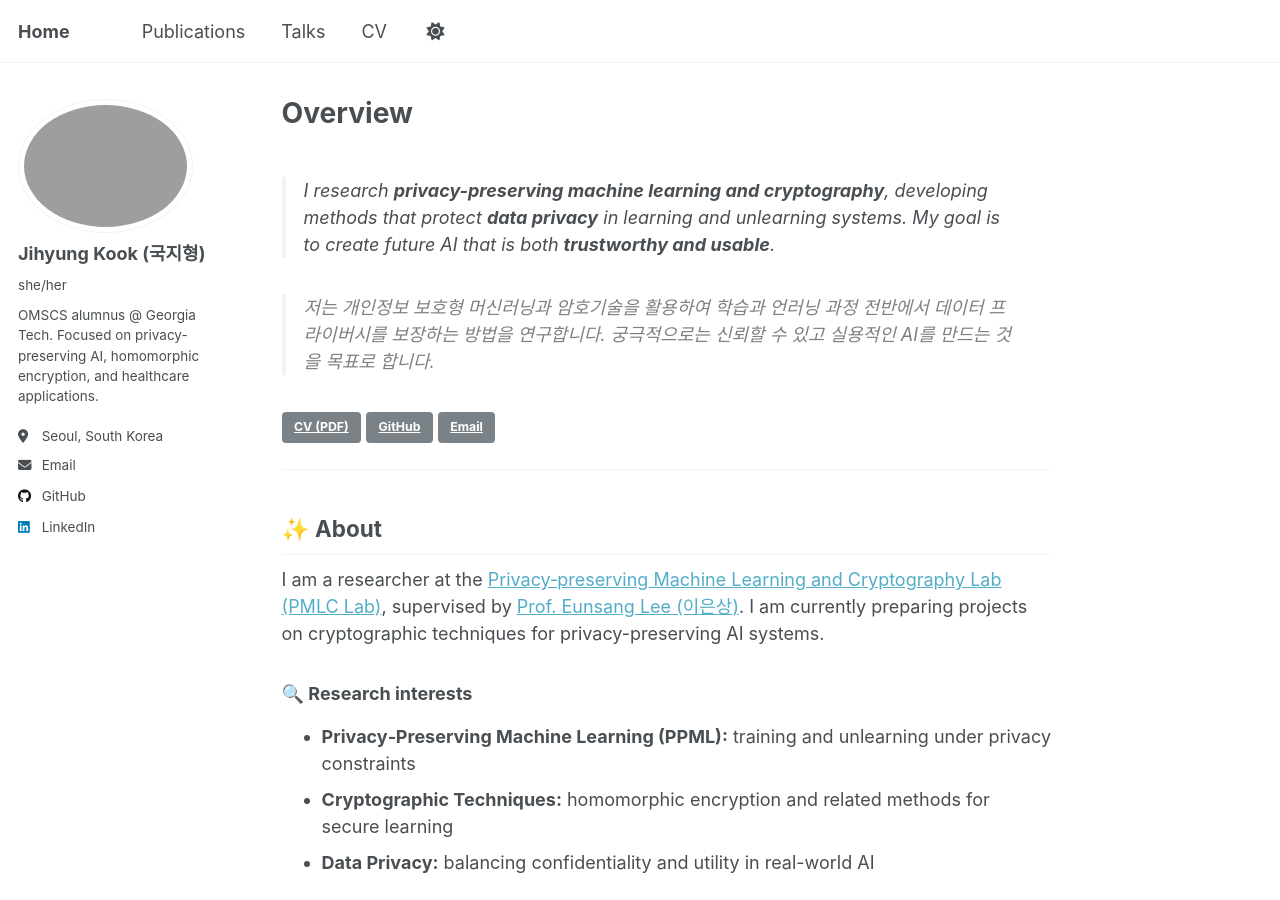
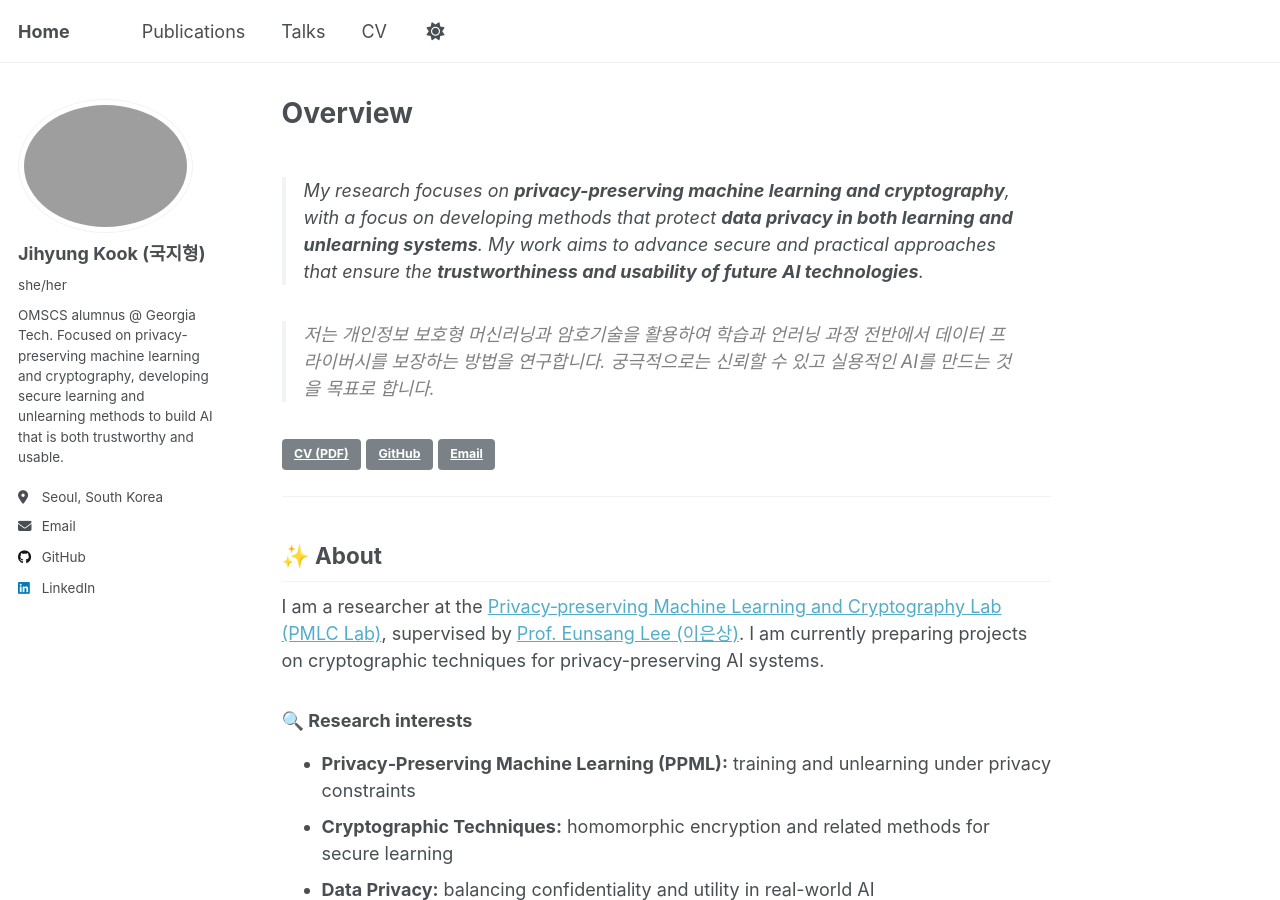
Before and after one commit to thepawgrammer/thepawgrammer.github.io, a Jekyll site: the page built from _pages/about.md, in a window 1280 px wide and 900 px high. Built offline with Jekyll 4.4.1, drawn with Linux system fonts in a browser that asks for light colours; a script that is not in the unit is left out.

Commit message:
Change my research interests and cv

```diff
--- a/_config.yml
+++ b/_config.yml
@@ -12,7 +12,7 @@ site_theme               : "default" # Currently available options are "default"
 title                    : "Home"
 title_separator          : "-"
 name                     : &name "Jihyung Kook (국지형)"
-description              : &description "Focused on privacy-preserving AI, homomorphic encryption, and healthcare applications."
+description              : &description "Focused on privacy-preserving machine learning and cryptography, developing secure learning and unlearning methods to build AI that is both trustworthy and usable."
 url                      : https://thepawgrammer.github.io # the base hostname & protocol for your site e.g. "https://[your GitHub username].github.io" or if you already have some other page hosted on Github then use "https://[your GitHub username].github.io/[Your Repo Name]"
 baseurl                  : "" # the subpath of your site, e.g. "/blog"
 repository               : "thepawgrammer/thepawgrammer.github.io"
@@ -25,7 +25,7 @@ author:
   avatar           : "IMG_2931.png"
   name             : "Jihyung Kook (국지형)"
   pronouns         : "she/her" # example: "she/her"
-  bio              : "OMSCS alumnus @ Georgia Tech. Focused on privacy-preserving AI, homomorphic encryption, and healthcare applications."
+  bio              : "OMSCS alumnus @ Georgia Tech. Focused on privacy-preserving machine learning and cryptography, developing secure learning and unlearning methods to build AI that is both trustworthy and usable."
   location         : "Seoul, South Korea"
   uri              : # URL
   email            : "thepawgrammer@gmail.com"
--- a/_pages/about.md
+++ b/_pages/about.md
@@ -7,8 +7,7 @@ redirect_from:
   - /about.html
 ---
 
-> I research <strong>privacy-preserving machine learning and cryptography</strong>, developing methods that protect <strong>data privacy</strong> in learning and unlearning systems.
-My goal is to create future AI that is both <strong>trustworthy and usable</strong>.
+> My research focuses on <strong>privacy-preserving machine learning and cryptography</strong>, with a focus on developing methods that protect <strong>data privacy in both learning and unlearning systems</strong>. My work aims to advance secure and practical approaches that ensure the <strong>trustworthiness and usability of future AI technologies</strong>.
 
 > <span style="color:gray">저는 개인정보 보호형 머신러닝과 암호기술을 활용하여 학습과 언러닝 과정 전반에서 데이터 프라이버시를 보장하는 방법을 연구합니다. 궁극적으로는 신뢰할 수 있고 실용적인 AI를 만드는 것을 목표로 합니다.</span>
 
```
